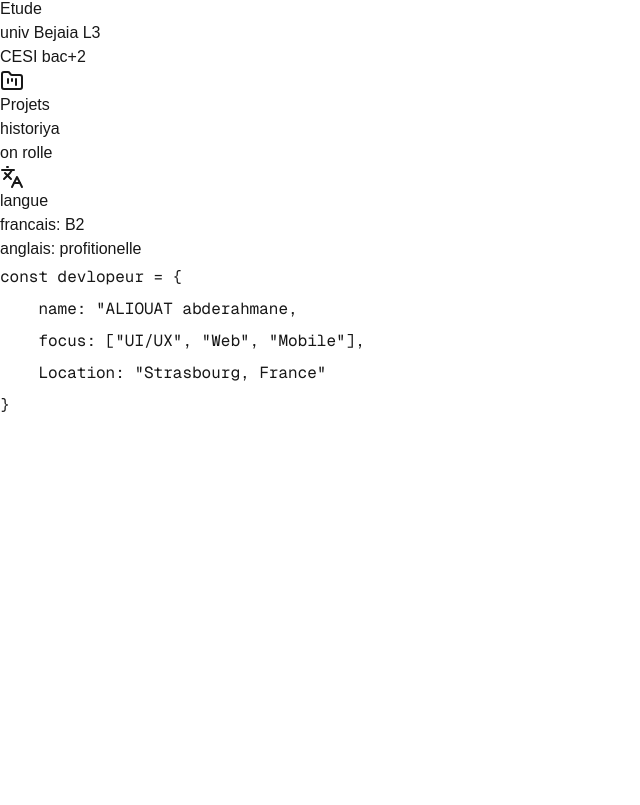
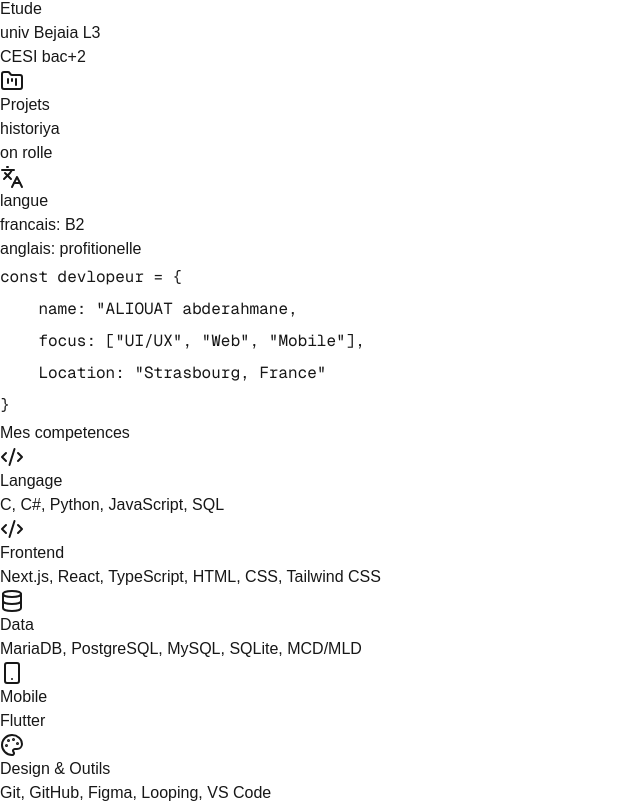
Before and after one commit to ALT-abr/portfolio, a Next.js app: page / in a window 1280 px wide. Shown: the part 531-1336 px from the top of the page, without its empty margins (0-640 px from the left). Before the commit the page ends 952 px from the top, so only its background shows below. Built offline with nearby package versions, Linux system fonts and the light colour scheme.

Commit message:
feat: ajoute la section competences et les cart skills de cette section

```diff
--- a/app/page.tsx
+++ b/app/page.tsx
@@ -1,10 +1,12 @@
 import Hero from "@/components/sections/Hero"
 import About from "@/components/sections/About"
+import Skills from "@/components/sections/Skills";
 export default function Home() {
   return (
     <main className="main">
       <Hero />
       <About />
+      <Skills />
     </main>
   );
 }
--- a/components/cards/SkillCard.tsx
+++ b/components/cards/SkillCard.tsx
@@ -0,0 +1,19 @@
+import { LucideIcon } from "lucide-react";
+
+type SkillcardProps = {
+    titre: string;
+    tech: string;
+    icon: LucideIcon;
+}
+
+export default function SkillCard({titre, tech, icon: Icon}: SkillcardProps) {
+    return(
+        <section>
+            <div className="icon_cercle">
+                <Icon />
+            </div>
+            <h2>{titre}</h2>
+            <p>{tech}</p>
+        </section>
+    )
+}
--- a/components/sections/Skills.tsx
+++ b/components/sections/Skills.tsx
@@ -0,0 +1,37 @@
+import SkillCard from "../cards/SkillCard"
+import { CodeXml, Smartphone, Database, Palette} from "lucide-react"
+
+export default function Skills() {
+    return(
+        <section className="skills">
+            <h2>
+                Mes competences
+            </h2>
+            <SkillCard
+                titre= "Langage"
+                tech= "C, C#, Python, JavaScript, SQL"
+                icon= {CodeXml}
+            />
+            <SkillCard
+                titre= "Frontend"
+                tech= "Next.js, React, TypeScript, HTML, CSS, Tailwind CSS"
+                icon= {CodeXml}
+            />
+            <SkillCard
+                titre= "Data"
+                tech= "MariaDB, PostgreSQL, MySQL, SQLite, MCD/MLD"
+                icon= {Database}
+            />
+            <SkillCard
+                titre= "Mobile"
+                tech= "Flutter"
+                icon= {Smartphone}
+            />
+            <SkillCard
+                titre= "Design & Outils"
+                tech= "Git, GitHub, Figma, Looping, VS Code"
+                icon= {Palette}
+            />
+        </section>
+    )
+}
```
